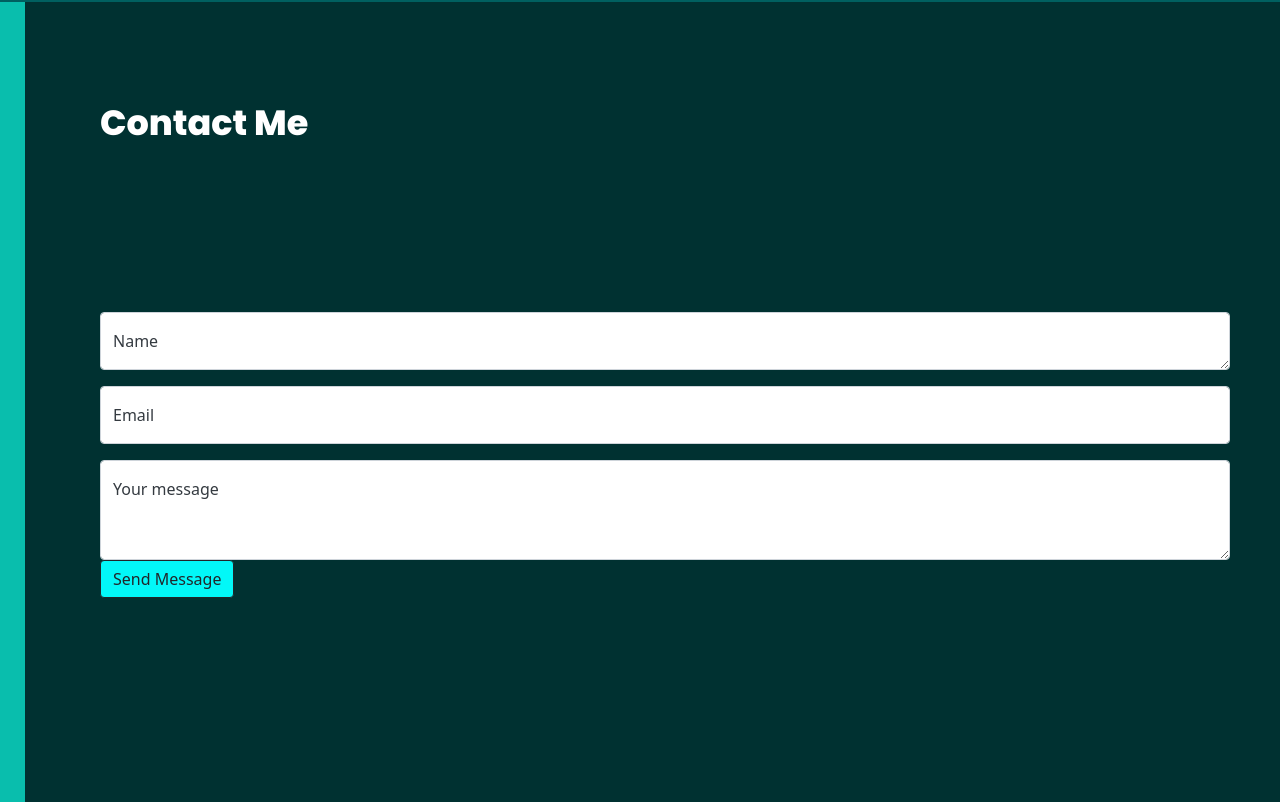
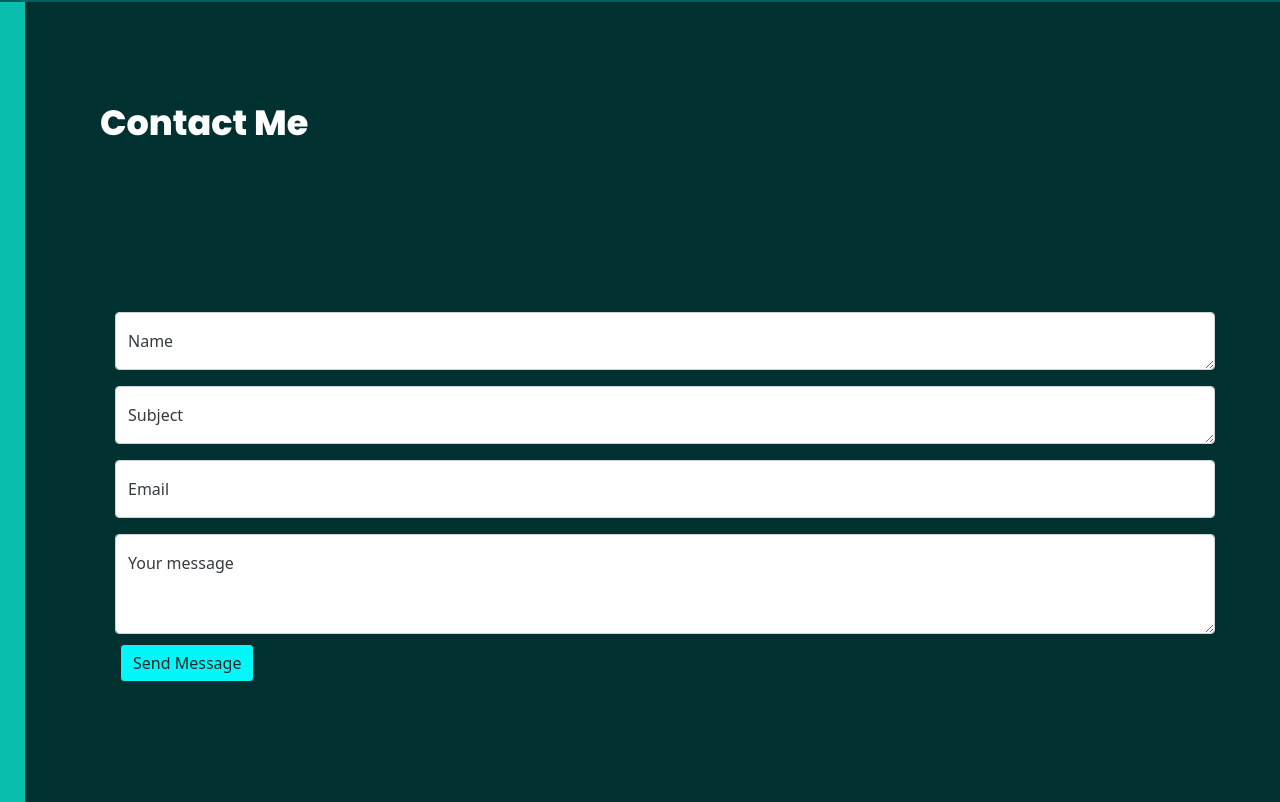
Before and after one commit to AvramIonel/portofolio_aif, a React (Create React App) app: page / in a window 1280 px wide. Shown: the part 2398-3200 px from the top of the page. Built offline with nearby package versions, Linux system fonts and the light colour scheme; a web font is replaced by a local one.

Commit message:
Functionality for ContactMe with emailJS

```diff
--- a/package.json
+++ b/package.json
@@ -3,6 +3,7 @@
   "version": "0.1.0",
   "private": true,
   "dependencies": {
+    "@emailjs/browser": "^3.6.2",
     "@fortawesome/fontawesome-svg-core": "^6.1.1",
     "@fortawesome/free-brands-svg-icons": "^6.1.1",
     "@fortawesome/free-regular-svg-icons": "^6.1.1",
@@ -12,6 +13,7 @@
     "@testing-library/react": "^12.1.4",
     "@testing-library/user-event": "^13.5.0",
     "bootstrap": "^5.1.3",
+    "emailjs-com": "^3.2.0",
     "react": "^18.0.0",
     "react-bootstrap": "^2.2.2",
     "react-dom": "^18.0.0",
--- a/src/PortofolioContainer/ContactMe/ContactMe.jsx
+++ b/src/PortofolioContainer/ContactMe/ContactMe.jsx
@@ -1,48 +1,84 @@
-import React from "react";
-import { FloatingLabel, Form, Button } from "react-bootstrap";
+import emailjs from "emailjs-com";
+import React, { useRef } from "react";
+import { FloatingLabel, Form, Button, Col } from "react-bootstrap";
 import "./contact.css";
 
 const ContactMe = () => {
+  const formRef = useRef();
+  const handleSubmit = (e) => {
+    e.preventDefault();
+
+    emailjs
+      .sendForm(
+        "service_5o7plir",
+        "template_4zyk18v",
+        formRef.current,
+        "ITEzYD8U49OoSsFF6"
+      )
+      .then(
+        (result) => {
+          console.log(result.text);
+        },
+        (error) => {
+          console.log(error.text);
+        }
+      );
+  };
   return (
     <div className="c">
       <div className="c-bg"></div>
       <div className="c-wraper">
         <h2 className="c-title">Contact Me</h2>
         <div className="c-form">
-          <>
+          <Form ref={formRef} onSubmit={handleSubmit}>
+            <Form.Group as={Col}>
               <FloatingLabel
                 controlId="floatingTextarea"
                 label="Name"
                 className="mb-3"
               >
-              <Form.Control as="textarea" placeholder="Leave a comment here" />
+                <Form.Control as="textarea" placeholder="" name="from_name" />
               </FloatingLabel>
+            </Form.Group>
+            <Form.Group as={Col}>
+              <FloatingLabel
+                controlId="floatingTextarea"
+                label="Subject"
+                className="mb-3"
+              >
+                <Form.Control as="textarea" placeholder="" name="e_subject" />
+              </FloatingLabel>
+            </Form.Group>
+            <Form.Group as={Col}>
               <FloatingLabel
                 controlId="floatingInput"
                 label="Email"
                 className="mb-3"
               >
-              <Form.Control type="email" placeholder="name@example.com" />
+                <Form.Control type="email" placeholder="" name="email" />
               </FloatingLabel>
-          </>
-          <>
+            </Form.Group>
+            <Form.Group as={Col}>
               <FloatingLabel controlId="floatingTextarea2" label="Your message">
                 <Form.Control
                   as="textarea"
-                placeholder="Leave a comment here"
+                  placeholder=""
+                  name="message"
                   style={{ height: "100px" }}
                 />
               </FloatingLabel>
-            <a
+            </Form.Group>
+            {/* <a
               href="https://trivia-quiz-aif.netlify.app/"
               target="_blank"
               rel="noreferrer"
-            >
-              <Button variant="outline-dark" className="btn-app">
+            > */}
+            <Button variant="outline-dark" type="submit" className="btn-app">
               Send Message
             </Button>
-            </a>
-          </>
+            {/* </a> */}
+            <Form.Group />
+          </Form>
         </div>
       </div>
     </div>
--- a/src/PortofolioContainer/ContactMe/contact.css
+++ b/src/PortofolioContainer/ContactMe/contact.css
@@ -25,4 +25,5 @@
 }
 .btn-app {
   background-color: #02f8f8;
+  margin: 10px 10px 10px 20px;
 }
```
Also changed, not shown: 1 other file (tests, documents, lock files or other folders). Lines whose indentation alone changed are shown as unchanged.
